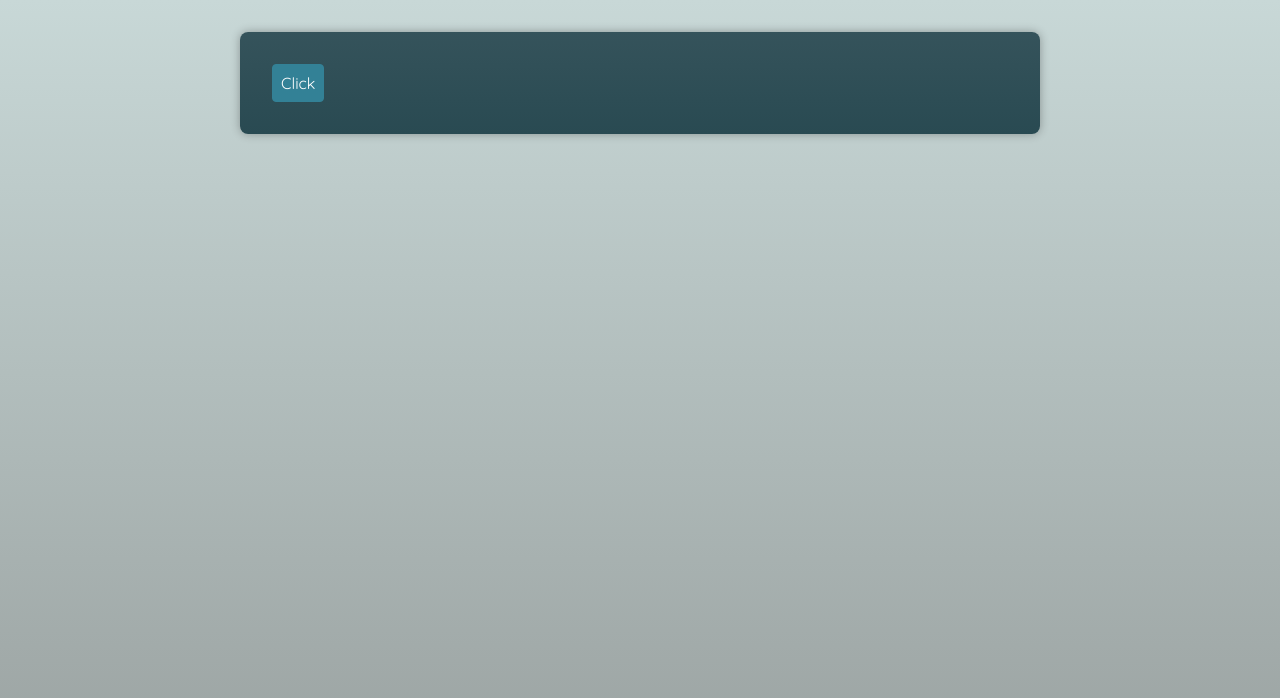
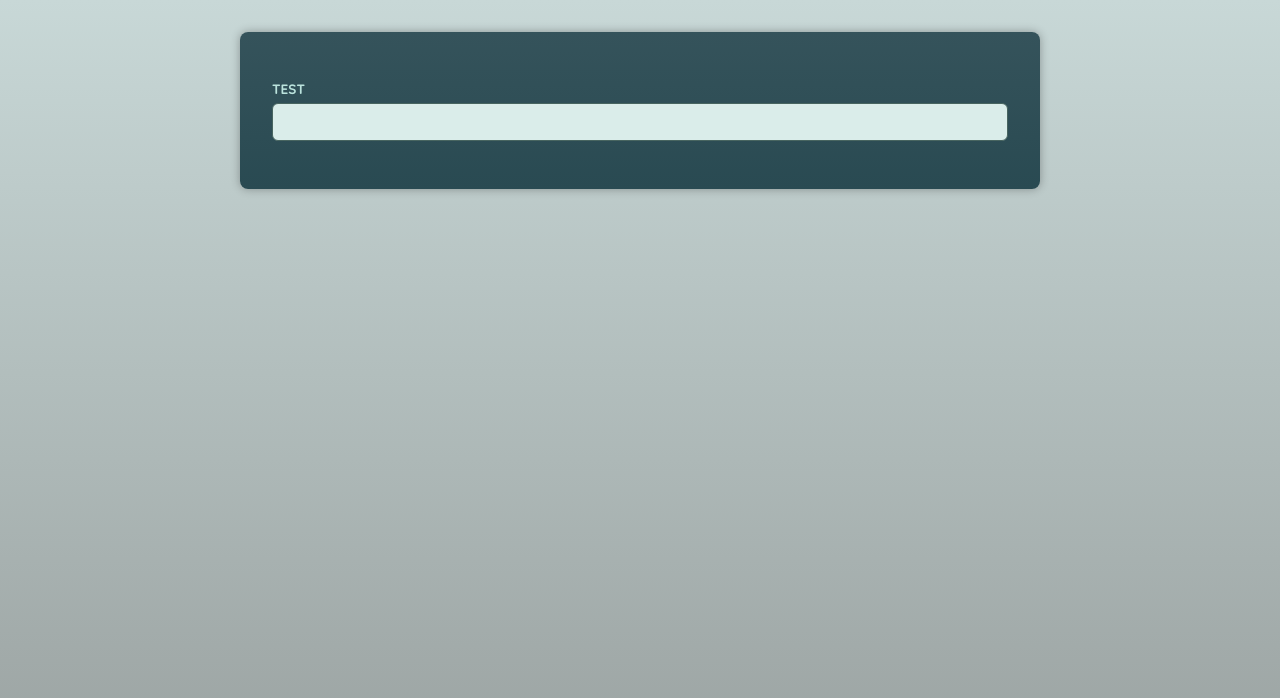
Before and after one commit to RumenaStaneva/react-timer, a React (Vite) app: page / in a window 1280 px wide. Shown: the top 698 px of the page. Built offline with nearby package versions, Linux system fonts and the light colour scheme; a web font is replaced by a local one.

Commit message:
refactored input who works with reference

```diff
--- a/src/App.tsx
+++ b/src/App.tsx
@@ -1,11 +1,15 @@
 import Input from "./components/Input";
 import Button from "./components/Button";
 import Container from "./components/Container";
+import { useRef } from "react";
 
 function App() {
+  const inputRef = useRef<HTMLInputElement>(null);
   return (
     <main>
-      <Container as={Button}>Click</Container>
+      <Input type="text" label="Test" id="test" ref={inputRef} />
+
+      {/* <Container as={Button}>Click</Container> */}
       {/* <Input type="text" label="name" id="name" />
       <Input type="number" label="your age" id="age" />
 
--- a/src/components/Input.tsx
+++ b/src/components/Input.tsx
@@ -1,4 +1,8 @@
-import { ComponentPropsWithoutRef, HTMLInputTypeAttribute } from "react";
+import {
+  ComponentPropsWithoutRef,
+  HTMLInputTypeAttribute,
+  forwardRef,
+} from "react";
 
 type InputProps = {
   type: HTMLInputTypeAttribute;
@@ -6,11 +10,16 @@ type InputProps = {
   id: string;
 } & ComponentPropsWithoutRef<"input">;
 
-export default function Input({ type, label, id, ...props }: InputProps) {
+const Input = forwardRef<HTMLInputElement, InputProps>(function Input(
+  { type, label, id, ...props },
+  ref
+) {
   return (
     <p>
       <label htmlFor={id}>{label}</label>
-      <input type={type} id={id} {...props} />
+      <input type={type} id={id} {...props} ref={ref} />
     </p>
   );
-}
+});
+
+export default Input;
```
